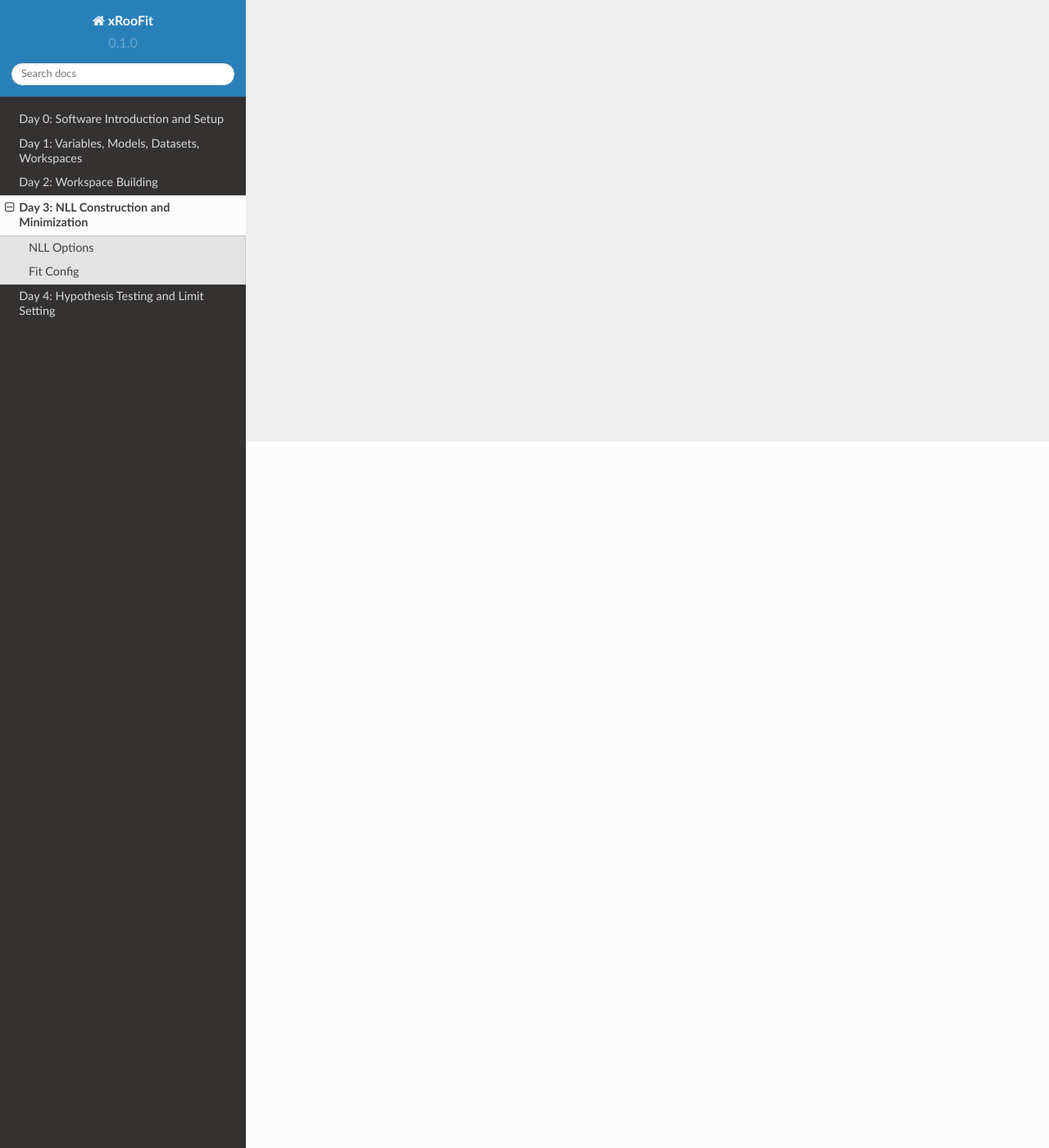
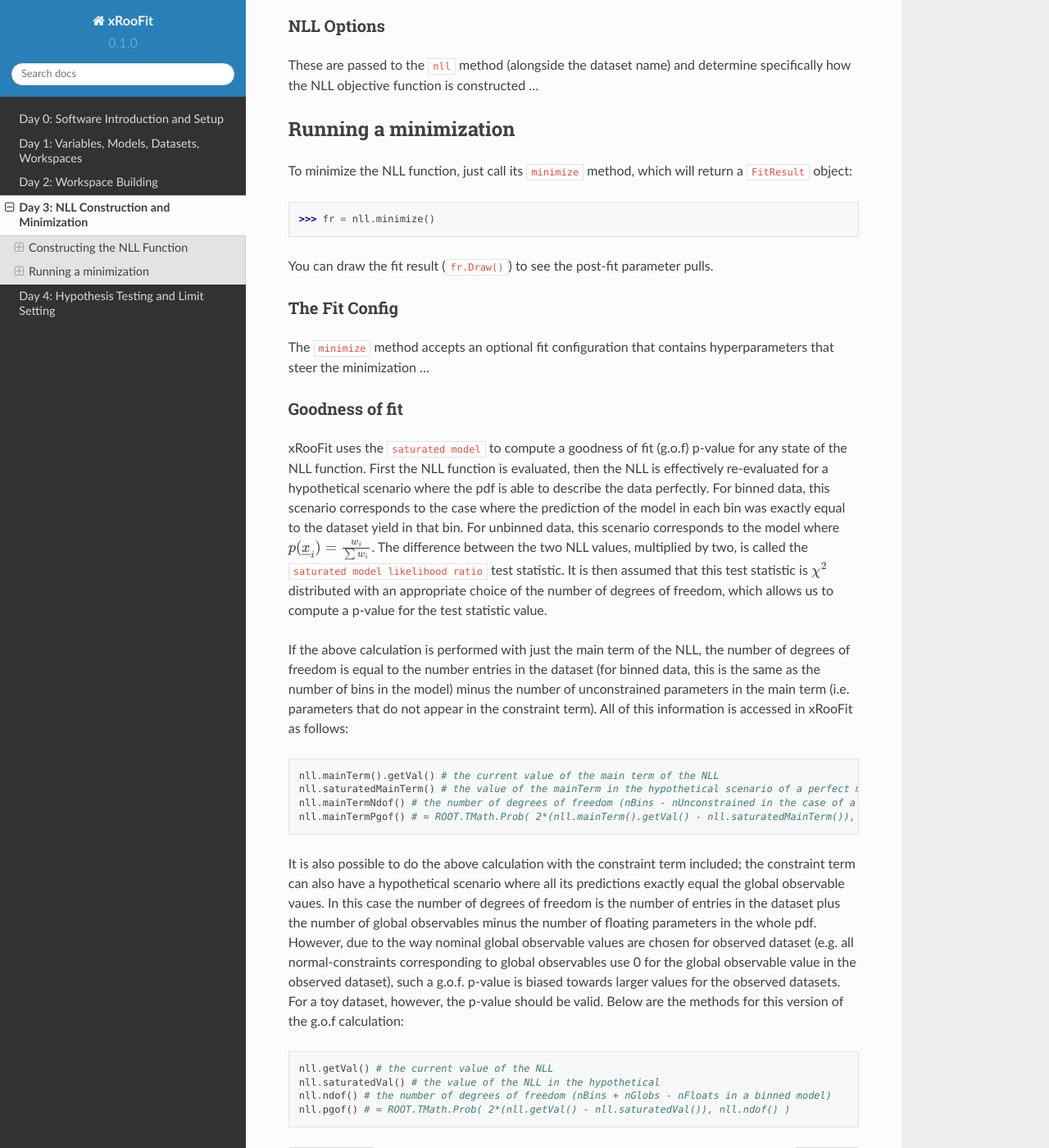
Before and after one commit to will-cern/xroofit-readthedocs, a Sphinx documentation site: the page built from docs/source/fitting.rst, in a window 1280 px wide and 1400 px high, scrolled down 862 px. Shown: the whole window at 82% size. Built offline with Sphinx 7.4.7 and the Read the Docs theme 2.0.0, drawn with Linux system fonts in a browser that asks for light colours; some of the changed text lies outside the part shown.

Commit message:
Update fitting.rst - add description of gof calculation (#8)
* Update fitting.rst

* Update fitting.rst

* Update basics.rst

* Update fitting.rst

* Update fitting.rst

* Update fitting.rst

* Update basics.rst

* Update basics.rst

```diff
--- a/docs/source/fitting.rst
+++ b/docs/source/fitting.rst
@@ -3,12 +3,62 @@ Day 3: NLL Construction and Minimization
 
 This is otherwise known as the process of fitting a model to a dataset. The output of this process is a `Fit Result`.
 
->>> fitResult = w["modelName"].nll("datasetName").minimize()
+>>> fitResult = w["pdfs/pdfName"].nll("datasetName").minimize()
 
+Constructing the NLL Function
+----------------------------
+The NLL is the most commonly used :ref:`objective function <objective functions>` for fitting. It is constructed using the ``nll`` method of a pdf node in the workspace:
+
+>>> nll = w["pdfs/pdfName"].nll("datasetName",[list,of,nll,options])
+
+The list of NLL options is optional. The most important NLL options, which affect how the NLL is actually defined, are described in the :ref:`section below <objective functions>`.
+
+Whatever the NLL options are, the NLL function can always be factorized into two parts: the *main term* and the *constraint term*. The main term depends on the :ref:`regular observables <regular observables>` and the constraint term depends on the :ref:`global observables <global observables>`. The main term is the sum of the negative log likelihoods of each the entries in the dataset (accounting for any weights):
+
+.. math::
+
+  -\ln(L(\mu,\theta)) = -\ln(p(\underline{a}|\mu,\theta)) -\sum_{i=0}^{N}w_i\ln(p(\underline{x}_i|\mu,\theta))
+
+where :math:`\underline{a}` are the global observables and :math:`\underline{x}_i` are the regular observables of the ith entry in the dataset, which has weight :math:`w_i`. :math:`p(\underline{a}|\mu,\theta)` is the product of just the constraint terms from the pdf, which feature just global observables. In the above expression, the first term is just called the constraint term and the second is called the main term.
+
+.. _nll options:
 NLL Options
-------------
+^^^^^^^^^^^
 These are passed to the ``nll`` method (alongside the dataset name) and determine specifically how the NLL objective function is constructed ...
 
-Fit Config
-------------
+
+.. _minimization:
+Running a minimization
+----------------------
+
+To minimize the NLL function, just call its ``minimize`` method, which will return a ``FitResult`` object:
+
+>>> fr = nll.minimize()
+
+You can draw the fit result (``fr.Draw()``) to see the post-fit parameter pulls.
+
+The Fit Config
+^^^^^^^^^^^^^^
 The ``minimize`` method accepts an optional fit configuration that contains hyperparameters that steer the minimization ...
+
+Goodness of fit
+^^^^^^^^^^^^^^^
+xRooFit uses the ``saturated model`` to compute a goodness of fit (g.o.f) p-value for any state of the NLL function. First the NLL function is evaluated, then the NLL is effectively re-evaluated for a hypothetical scenario where the pdf is able to describe the data perfectly. For binned data, this scenario corresponds to the case where the prediction of the model in each bin was exactly equal to the dataset yield in that bin. For unbinned data, this scenario corresponds to the model where :math:`p(\underline{x}_i)=\frac{w_i}{\sum w_i}`. The difference between the two NLL values, multiplied by two, is called the ``saturated model likelihood ratio`` test statistic. It is then assumed that this test statistic is :math:`\chi^2` distributed with an appropriate choice of the number of degrees of freedom, which allows us to compute a p-value for the test statistic value.
+
+If the above calculation is performed with just the main term of the NLL, the number of degrees of freedom is equal to the number entries in the dataset (for binned data, this is the same as the number of bins in the model) minus the number of unconstrained parameters in the main term (i.e. parameters that do not appear in the constraint term). All of this information is accessed in xRooFit as follows:
+
+.. code-block:: python
+
+  nll.mainTerm().getVal() # the current value of the main term of the NLL
+  nll.saturatedMainTerm() # the value of the mainTerm in the hypothetical scenario of a perfect model
+  nll.mainTermNdof() # the number of degrees of freedom (nBins - nUnconstrained in the case of a binned model)
+  nll.mainTermPgof() # = ROOT.TMath.Prob( 2*(nll.mainTerm().getVal() - nll.saturatedMainTerm()), nll.mainTermNdof() )
+
+It is also possible to do the above calculation with the constraint term included; the constraint term can also have a hypothetical scenario where all its predictions exactly equal the global observable vaues. In this case the number of degrees of freedom is the number of entries in the dataset plus the number of global observables minus the number of floating parameters in the whole pdf. However, due to the way nominal global observable values are chosen for observed dataset (e.g. all normal-constraints corresponding to global observables use 0 for the global observable value in the observed dataset), such a g.o.f. p-value is biased towards larger values for the observed datasets. For a toy dataset, however, the p-value should be valid. Below are the methods for this version of the g.o.f calculation:
+
+.. code-block:: python
+
+  nll.getVal() # the current value of the NLL
+  nll.saturatedVal() # the value of the NLL in the hypothetical
+  nll.ndof() # the number of degrees of freedom (nBins + nGlobs - nFloats in a binned model)
+  nll.pgof() # = ROOT.TMath.Prob( 2*(nll.getVal() - nll.saturatedVal()), nll.ndof() )
```
Also changed, not shown: docs/source/basics.rst (+18 -8 lines).
